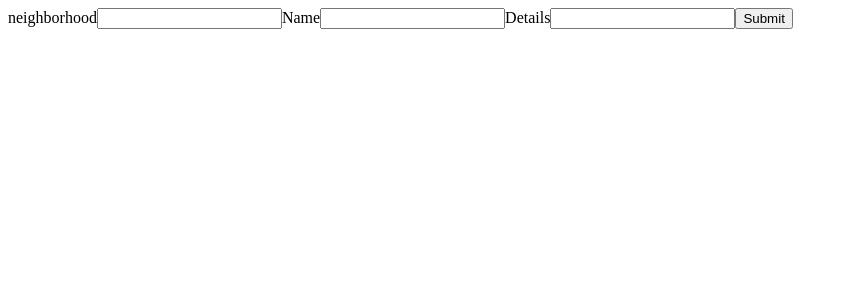
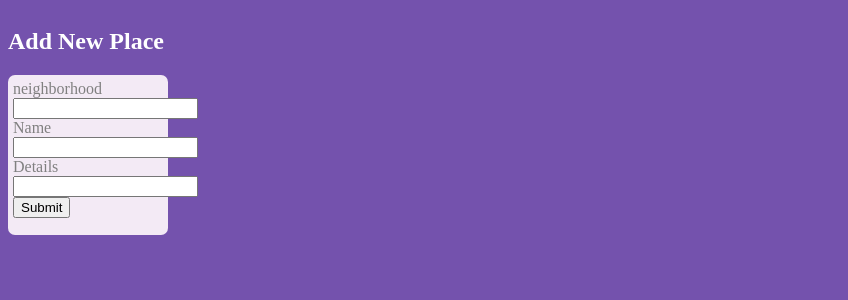
Before and after one commit to olessiap/Explore-BA, a React (Create React App) app: page / in a window 1280 px wide. Shown: the top 300 px of the page, without its empty margins (0-848 px from the left). Built offline with nearby package versions, Linux system fonts and the light colour scheme.

Commit message:
some styling

```diff
--- a/src/Form.js
+++ b/src/Form.js
@@ -29,6 +29,8 @@ class Form extends Component {
     render() {
         const { neighborhood, name, details } = this.state
         return(
+            <div>
+                <h2>Add New Place</h2>
                 <form>
                     <label>neighborhood</label>
                     <input
@@ -53,6 +55,8 @@ class Form extends Component {
                         value="Submit"
                         onClick={this.submitForm} />
                 </form>
+            </div>
+
         )
     }
 }
--- a/src/style.css
+++ b/src/style.css
@@ -1,3 +1,7 @@
+body {
+    background:#7452ad;
+}
+
 .main {
     display: flex;
 }
@@ -7,31 +11,56 @@
     flex-flow: row wrap;
 }
 
+h2 {
+    color:white;
+    font-family:"sans-serif";
+}
+
+label {
+    color:grey;
+}
+form {
+    background: #f3eaf5;
+    width: 150px;
+    padding: 5px;
+    margin-right:10px;
+    height: 150px;
+    border-radius: 7px;
+
+}
+
 .placeCard {
     width:200px;
-    height:300px;
-    background:#897a8e;
+    height:270px;
+    background:white;
     color:black;
     padding:5px;
     margin:5px;
+    border-radius: 7px;
 
 }
 
-h4 {
+.neighborhood {
     font-size:12px;
+    margin-left:10px;
 }
+
+
 .placeName {
-    font-size:20px
+    font-size:20px;
 }
 
 p {
-    background: #cccaca;
+    background: #e9e1ff;
     border-radius: 5px;
     padding:10px;
+    margin: 0 auto;
+    width:160px;
 }
 
 .placeDetails {
     height: 110px;
+    margin-top:10px;
 }
 
 .deleteButton {
```
Lines whose indentation alone changed are shown as unchanged.
